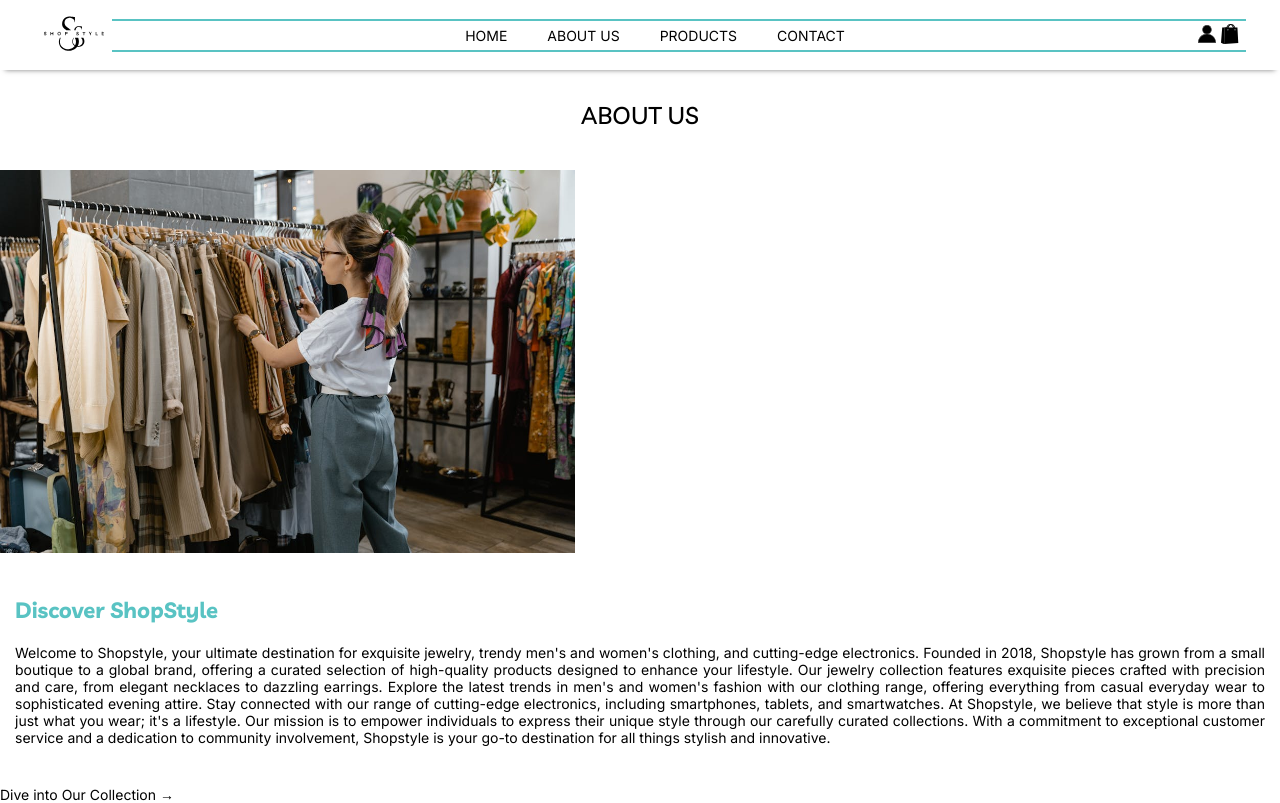
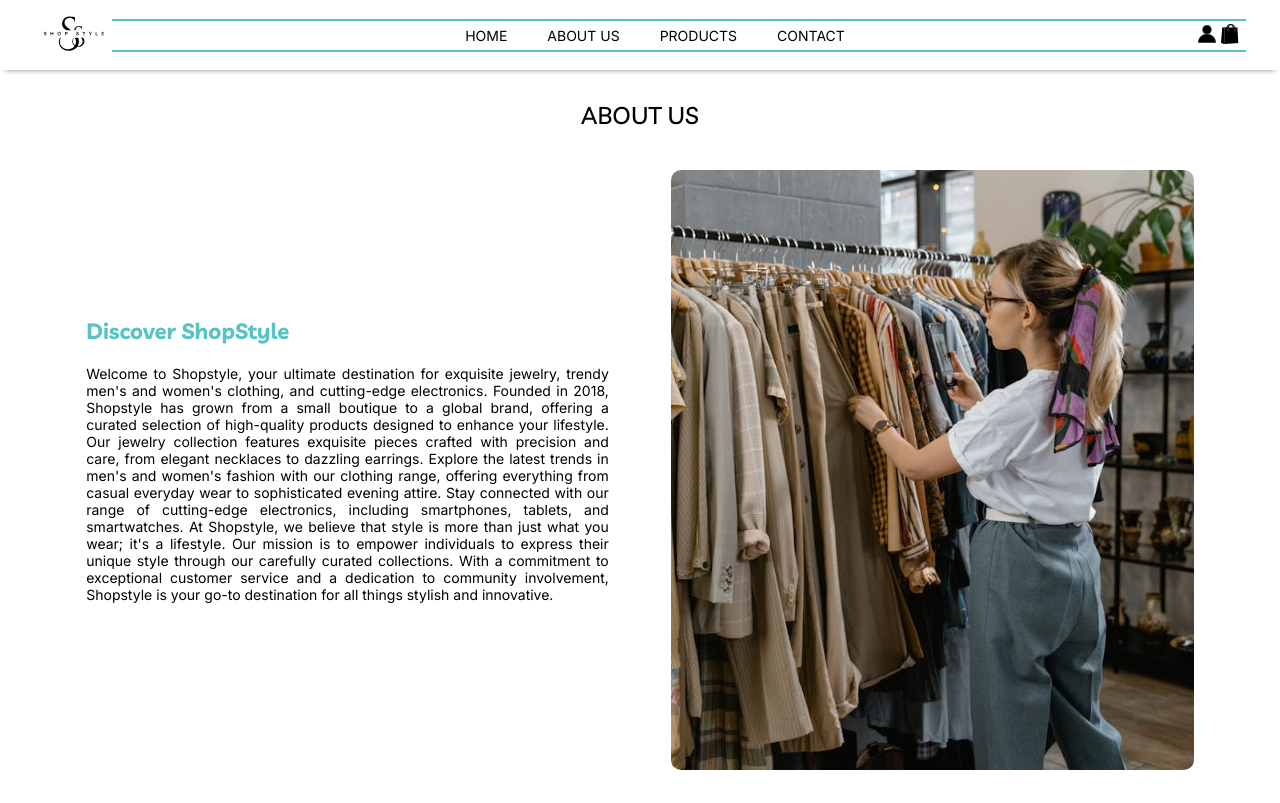
Before and after one commit to jcrunatay/shop_style, a React (Create React App) app: page /about in a window 1280 px wide. Shown: the top 803 px of the page. Built offline with nearby package versions, Linux system fonts and the light colour scheme.

Commit message:
work on responsiveness on about us image and text content

```diff
--- a/src/routes/about/about.styles.scss
+++ b/src/routes/about/about.styles.scss
@@ -1,7 +1,19 @@
 @import "../../sass/variables.scss";
 
 #about-us-section {
-    margin-top: $base-bottom-and-top-margin * 5;
+    margin: $base-bottom-and-top-margin * 5 auto 0 auto;
+    max-width: 1200px;
+
+    a {
+        text-decoration: underline;
+        font-size: 20px;
+        padding: $content-left-right-padding;
+
+        .right-arrow {
+            color: $primary-color;
+            font-size: 30px;
+        }
+    }
 
     .page-title {
         font-weight: 500;
@@ -10,20 +22,52 @@
     }
 
     .about-us-content-container {
+        display: flex;
+        flex-direction: column;
+
+        @include respond-to($large) {
+            padding: 0 15px;
+            flex-direction: row;
+
+            > * {
+                width: 50%;
+            }
+        }
+
         > * {
             margin: $base-bottom-and-top-margin * 2 0;
         }
 
         .about-image-container {
+            @include respond-to($large) {
+                height: 600px;
+                border-radius: 10px;
+                order: 2;
+                padding: $content-left-right-padding;
+            }
+
             .about-image {
                 width: 100%;
-                max-width: 575px;
+                height: 100%;
                 object-fit: cover;
+
+                @include respond-to($large) {
+                    height: 600px;
+                    border-radius: 10px;
+                }
             }
         }
 
         .about-us-context {
-            padding: 0 15px;
+            padding: $content-left-right-padding;
+            display: flex;
+            flex-direction: column;
+            justify-content: center;
+            align-items: center;
+
+            @include respond-to($large) {
+                order: 1;
+            }
 
             > * {
                 margin-bottom: $base-bottom-and-top-margin;
@@ -32,22 +76,12 @@
             .about-us-heading {
                 font-size: 22px;
                 color: $primary-color;
+                align-self: flex-start;
             }
 
             .about-us-description {
                 text-align: justify;
             }
         }
-
-        a {
-            text-decoration: underline;
-            font-size: 20px;
-            padding: 0 10px;
-
-            .right-arrow {
-                color: $primary-color;
-                font-size: 30px;
-            }
-        }
     }
 }
```
